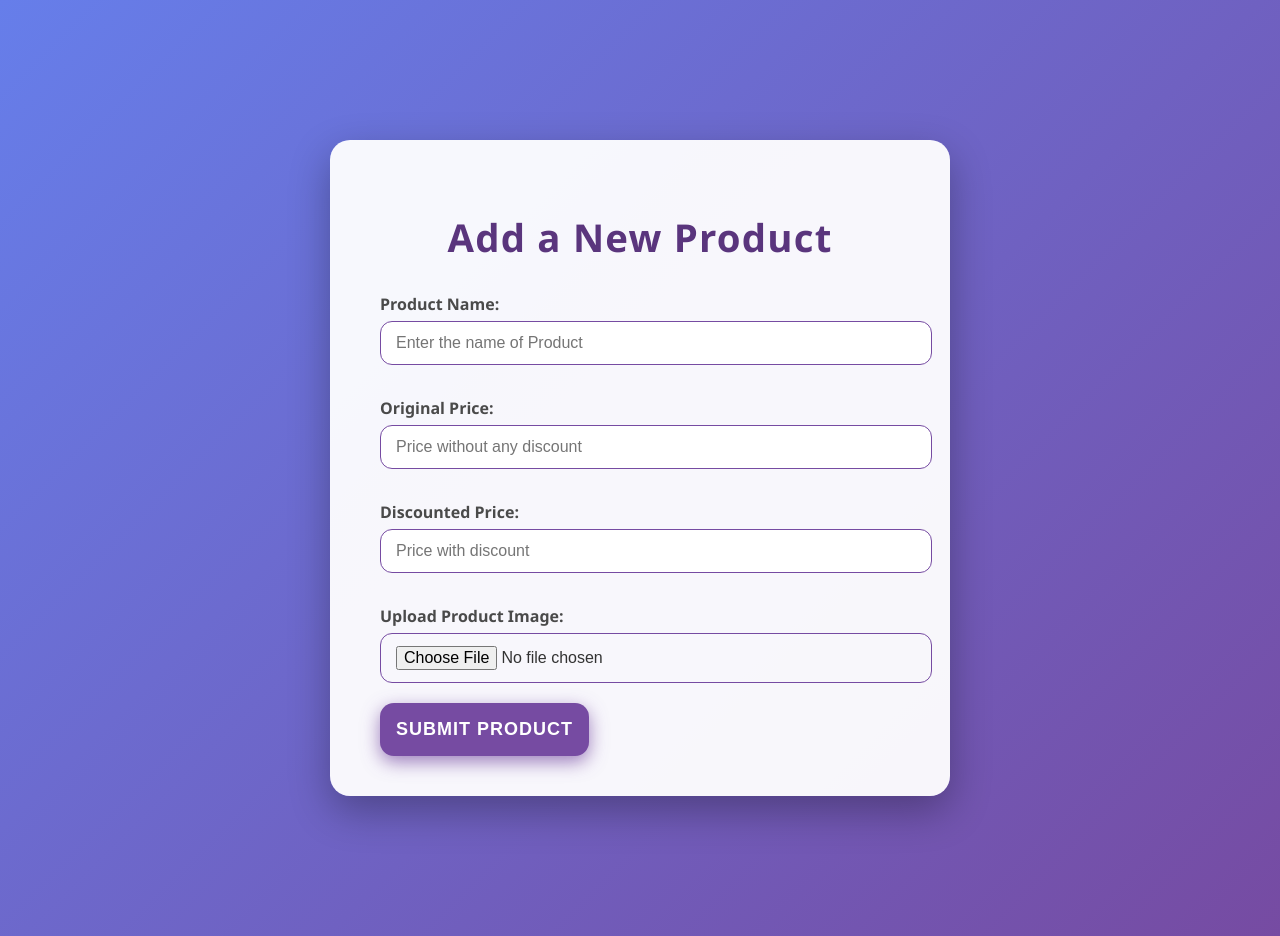
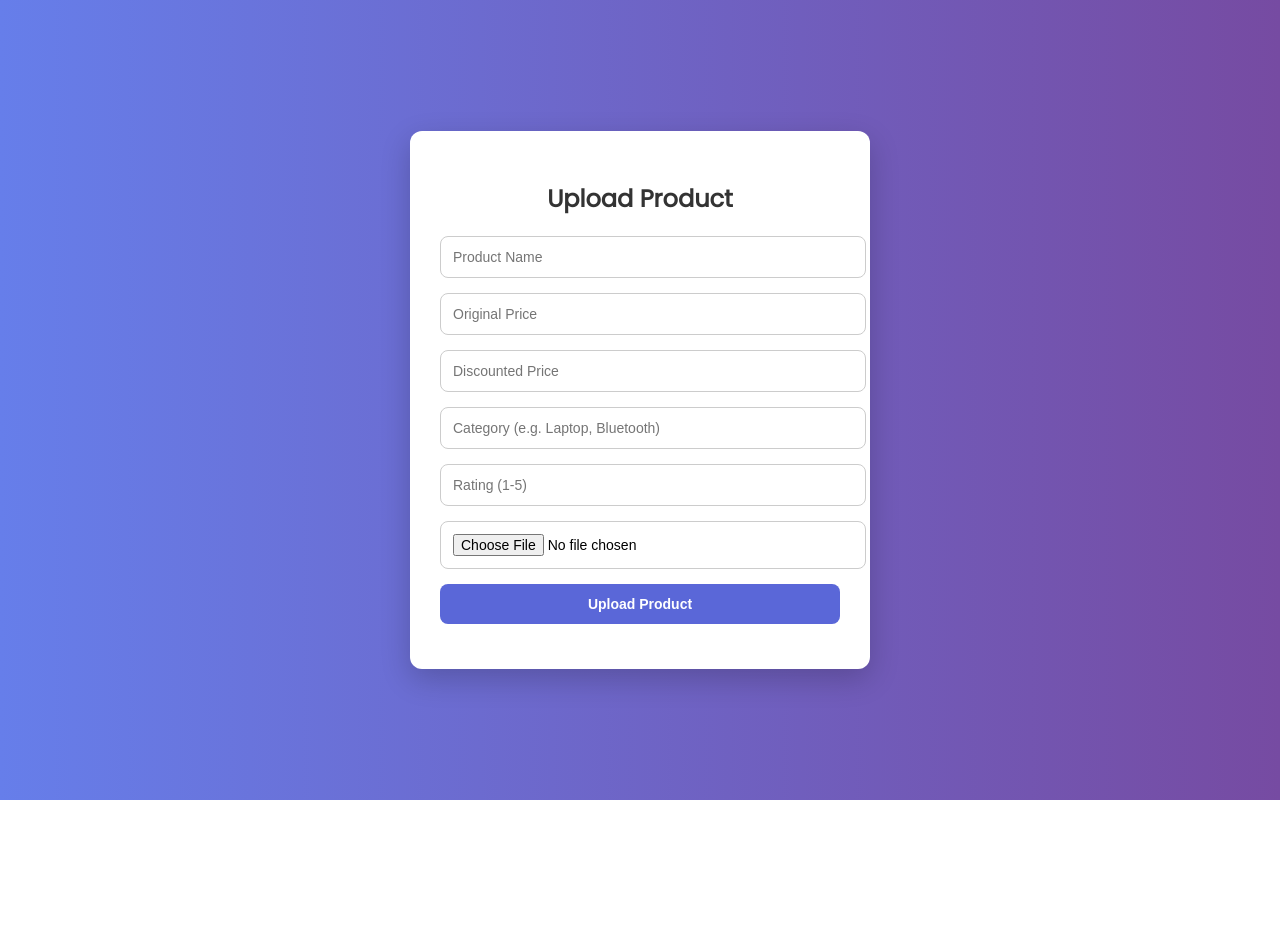
Before and after one commit to mohanapriya2107/products, a Flask app: page /admin in a window 1280 px wide. After the commit the page ends 800 px from the top, so only its background shows below. Run offline with Flask 2, Linux system fonts and the light colour scheme; the visitor is signed in with stand-in values (Sample User, id 1); some libraries are stand-ins or nearby versions.

Commit message:
Update admin.html

```diff
--- a/templates/admin.html
+++ b/templates/admin.html
@@ -1,113 +1,61 @@
 <!DOCTYPE html>
 <html lang="en">
 <head>
-  <meta charset="UTF-8" />
-  <title>Admin - Add Product</title>
+  <meta charset="UTF-8">
+  <title>Admin - Upload Product</title>
+  <link href="https://fonts.googleapis.com/css2?family=Poppins&display=swap" rel="stylesheet">
   <style>
     body {
-        background: linear-gradient(135deg, #667eea, #764ba2);
-        font-family: 'Segoe UI', Tahoma, Geneva, Verdana, sans-serif;
-        padding: 60px 20px;
-        min-height: 100vh;
-        display: flex;
-        justify-content: center;
-        align-items: center;
-        color: #fff;
+      background: linear-gradient(to right, #667eea, #764ba2);
+      font-family: 'Poppins', sans-serif;
+      display: flex;
+      align-items: center;
+      justify-content: center;
+      height: 100vh;
+      margin: 0;
     }
-
     form {
-        background-color: rgba(255, 255, 255, 0.95);
-        padding: 40px 50px;
-        max-width: 520px;
-        width: 100%;
-        border-radius: 20px;
-        box-shadow: 0 15px 40px rgba(0,0,0,0.3);
-        animation: fadeIn 1s ease;
-        color: #333;
+      background: white;
+      padding: 30px;
+      border-radius: 12px;
+      box-shadow: 0 10px 30px rgba(0,0,0,0.2);
+      width: 400px;
     }
-
     h2 {
-        text-align: center;
-        margin-bottom: 30px;
-        font-weight: 700;
-        font-size: 2.4rem;
-        color: #5a357d;
-        letter-spacing: 1.2px;
+      text-align: center;
+      margin-bottom: 20px;
+      color: #333;
     }
-
-    p {
-        margin: 12px 0 6px;
-        font-weight: 700;
-        font-size: 1rem;
-        color: #4a4a4a;
+    input, select {
+      width: 100%;
+      padding: 12px;
+      margin-bottom: 15px;
+      border-radius: 8px;
+      border: 1px solid #ccc;
+      font-size: 14px;
     }
-
-    input[type="text"],
-    input[type="number"],
-    input[type="file"] {
-        width: 100%;
-        padding: 12px 15px;
-        margin-bottom: 20px;
-        border: 1.8px solid #764ba2;
-        border-radius: 12px;
-        font-size: 16px;
-        transition: border-color 0.3s ease;
-        font-weight: 500;
-        color: #333;
+    input[type="submit"] {
+      background-color: #5a67d8;
+      color: white;
+      font-weight: bold;
+      border: none;
+      cursor: pointer;
     }
-
-    input[type="text"]:focus,
-    input[type="number"]:focus,
-    input[type="file"]:focus {
-        border-color: #5a357d;
-        outline: none;
-        box-shadow: 0 0 8px rgba(118, 75, 162, 0.7);
-    }
-
-    input[type="submit"] {
-        background-color: #764ba2;
-        color: white;
-        padding: 16px;
-        font-size: 18px;
-        border: none;
-        border-radius: 14px;
-        cursor: pointer;
-        transition: background-color 0.3s ease, box-shadow 0.3s ease;
-        font-weight: 700;
-        letter-spacing: 1px;
-        text-transform: uppercase;
-        box-shadow: 0 6px 18px rgba(118, 75, 162, 0.7);
-    }
-
     input[type="submit"]:hover {
-        background-color: #5a357d;
-        box-shadow: 0 10px 30px rgba(90, 53, 125, 0.9);
-    }
-
-    @keyframes fadeIn {
-        from { opacity: 0; transform: translateY(-30px); }
-        to { opacity: 1; transform: translateY(0); }
+      background-color: #434190;
     }
   </style>
 </head>
 <body>
-
   <form action="{{ url_for('upload_product') }}" method="POST" enctype="multipart/form-data">
-    <h2 style="text-align: center;">Add a New Product</h2>
-    <p>Product Name:</p>
-    <input type="text" name="name_of_product" placeholder="Enter the name of Product" required>
-
-    <p>Original Price:</p>
-    <input type="number" name="price_of_product_without_discount" placeholder="Price without any discount" step="0.01" min="0" required>
-
-    <p>Discounted Price:</p>
-    <input type="number" name="price_of_product_with_discount" placeholder="Price with discount" step="0.01" min="0" required>
-
-    <p>Upload Product Image:</p>
-    <input type="file" name="fileupload" accept="image/*" required>
-
-    <input type="submit" value="Submit Product">
+    <h2>Upload Product</h2>
+    <input type="text" name="name_of_product" placeholder="Product Name" required>
+    <input type="number" name="price_of_product_without_discount" placeholder="Original Price" step="0.01" required>
+    <input type="number" name="price_of_product_with_discount" placeholder="Discounted Price" step="0.01" required>
+    <input type="text" name="category" placeholder="Category (e.g. Laptop, Bluetooth)" required>
+    <input type="number" name="rating" placeholder="Rating (1-5)" step="0.1" min="1" max="5" required>
+    <input type="file" name="fileupload" required>
+    <input type="submit" value="Upload Product">
   </form>
-
 </body>
 </html>
```
